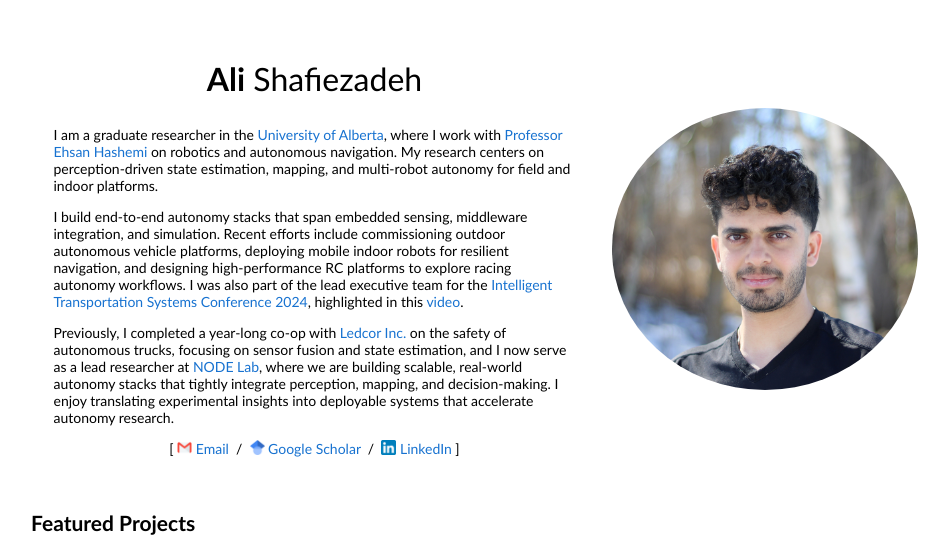
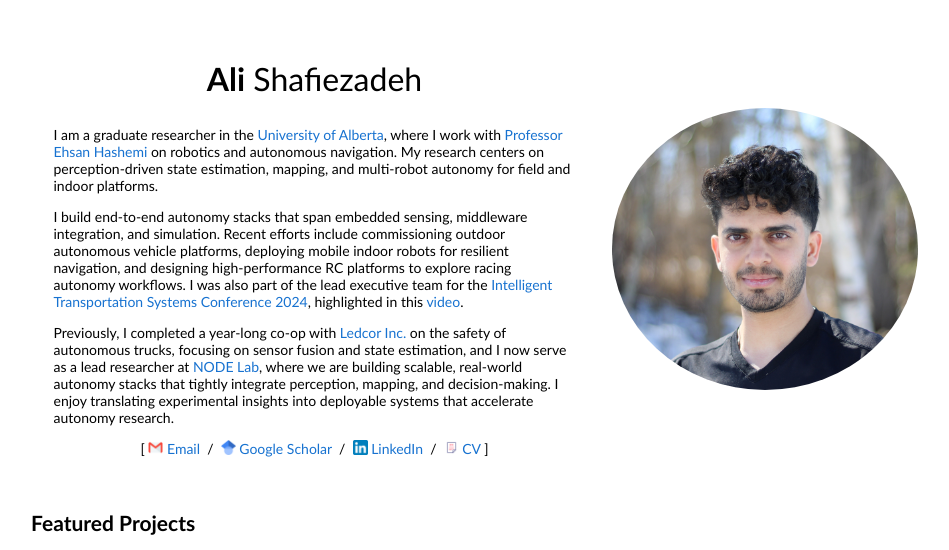
Before and after one commit to Alishafzd/alishafzd.github.io, a plain HTML site: page index.html in a window 1280 px wide. Shown: the top 550 px of the page, without its empty margins (159-1108 px from the left). Drawn offline with Linux system fonts and the light colour scheme.

Commit message:
Add CV download link with icon placeholder

```diff
--- a/index.html
+++ b/index.html
@@ -33,7 +33,8 @@
                     [
                     <a href="mailto:ashafiez@ualberta.ca" target="_blank"><img style="height:15px;margin-bottom:-1px;" src="./images/email_icon.png" alt="Email icon"> Email</a> &nbsp;/&nbsp;
                     <a href="https://scholar.google.com/citations?user=hhuqaxMAAAAJ&amp;hl=en" target="_blank"><img style="height:15px;margin-bottom:-1px;" src="./images/scholar_icon.png" alt="Scholar icon"> Google Scholar</a> &nbsp;/&nbsp;
-                    <a href="https://www.linkedin.com/in/alishafiezadeh" target="_blank"><img style="height:15px;margin-bottom:-1px;" src="./images/linkedin_icon.png" alt="LinkedIn icon"> LinkedIn</a>
+                    <a href="https://www.linkedin.com/in/alishafiezadeh" target="_blank"><img style="height:15px;margin-bottom:-1px;" src="./images/linkedin_icon.png" alt="LinkedIn icon"> LinkedIn</a> &nbsp;/&nbsp;
+                    <a href="./cv/Ali_Shafiezadeh_CV.pdf" download target="_blank"><img style="height:15px;margin-bottom:-1px;" src="./images/cv_icon.png" alt="CV icon"> CV</a>
                     ]
                   </p>
                 </td>
```
Also changed, not shown: images/cv_icon.png (added), 1 other file.
